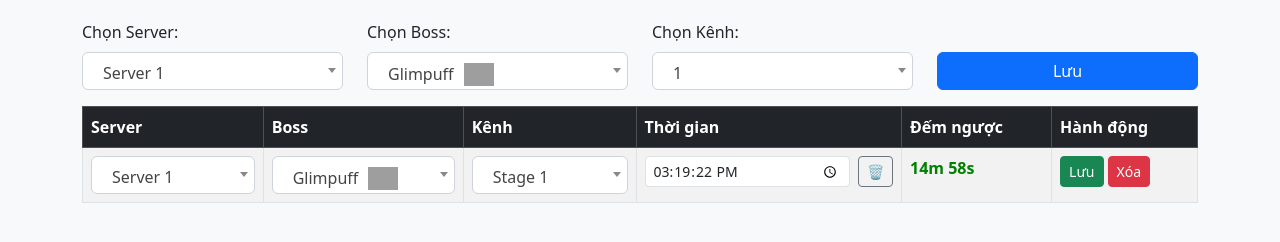
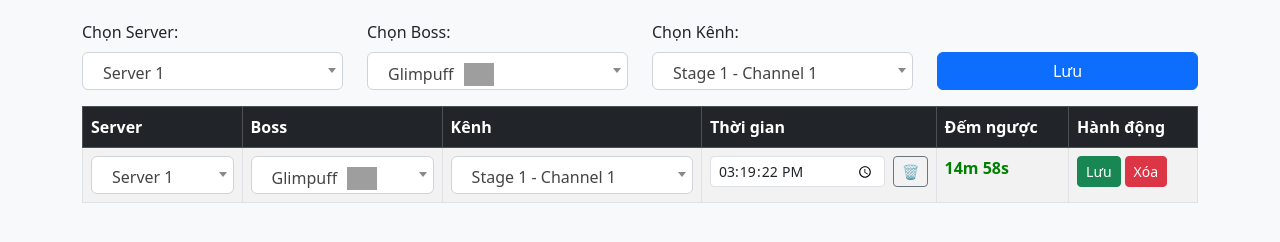
Before and after one commit to DatNguyenCtk38/Timer, a plain HTML site: page index.html in a window 1280 px wide. Both pictures are taken after a click on the button "Lưu". Shown: the part 66-308 px from the top of the page. Drawn offline with nearby package versions, Linux system fonts and the light colour scheme; grey boxes are pictures that could not be loaded.

Commit message:
Add files via upload
Add additional channel

```diff
--- a/index.html
+++ b/index.html
@@ -4,21 +4,22 @@
     <meta charset="UTF-8">
     <title>Timing Boss Tracker</title>
     <!-- Select2 CSS -->
-    <link rel="icon" href="/datdeptrai.ico" type="image/x-icon">
     <link href="https://cdn.jsdelivr.net/npm/select2@4.1.0-rc.0/dist/css/select2.min.css" rel="stylesheet" />
     <link href="https://cdn.jsdelivr.net/npm/bootstrap@5.3.2/dist/css/bootstrap.min.css" rel="stylesheet">
     <style>
       .table-warning {
         background-color: #fff3cd !important;
       }
+
       .select2-selection__arrow {
-
         top: 5px !important;
       }
+
       .countdown {
         font-weight: bold;
         color: green;
       }
+
       /* Ghi đè CSS của Select2 theo kiểu Bootstrap */
       .select2-container--default .select2-selection--single {
         height: calc(1.5em + 0.75rem + 2px) !important;
@@ -29,9 +30,11 @@
         border-radius: 0.375rem !important;
         background-color: #fff !important;
       }
+
       table td {
         position: relative;
       }
+
       td.boss-cell {
         width: 200px;
         min-width: 200px;
@@ -43,7 +46,6 @@ td.boss-cell {
     <div class="container">
       <div class="d-flex justify-content-between align-items-center mb-4">
         <h2 class="mb-0">Timing Boss Tracker</h2>
-
         <div class="d-flex align-items-center ms-3">
           <span class="me-2">🌐</span>
           <select id="languageSelect" class="form-select w-auto">
@@ -51,10 +53,7 @@ td.boss-cell {
             <option value="en" data-flag="https://flagcdn.com/w40/us.png">English</option>
           </select>
         </div>
-
-
       </div>
-
       <div class="row mb-3">
         <div class="col-md-3">
           <label id="labelServerSelect" class="form-label">Chọn Server:</label>
@@ -62,13 +61,6 @@ td.boss-cell {
             <option value="1" selected>Server 1</option>
             <option value="2">Server 2</option>
             <option value="3">Server 3</option>
-          <option value="4">Server 4</option>
-          <option value="5">Server 5</option>
-          <option value="6">Server 6</option>
-          <option value="7">Server 7</option>
-          <option value="8">Server 8</option>
-          <option value="9">Server 9</option>
-          <option value="10">Server 10</option>
           </select>
         </div>
         <div class="col-md-3">
@@ -86,19 +78,32 @@ td.boss-cell {
         <div class="col-md-3">
           <label id="labelChannelSelect" class="form-label">Stage:</label>
           <select class="form-select select2" id="channelSelect">
-          <option value="1" selected> 1</option>
-          <option value="2"> 2</option>
-          <option value="3"> 3</option>
-		   <option value="4"> 4</option>
-		    <option value="5"> 5</option>
-			  <option value="6"> 6</option>
+            <optgroup label="Stage 1">
+              <option value="stage1-channel1">Channel 1</option>
+              <option value="stage1-channel2">Channel 2</option>
+            </optgroup>
+            <optgroup label="Stage 2">
+              <option value="stage2-channel1">Channel 1</option>
+              <option value="stage2-channel2">Channel 2</option>
+            </optgroup>
+            <optgroup label="Stage 3">
+              <option value="stage3-channel1">Channel 1</option>
+              <option value="stage3-channel2">Channel 2</option>
+            </optgroup>
+            <optgroup label="Stage 4">
+              <option value="stage4-channel1">Channel 1</option>
+              <option value="stage4-channel2">Channel 2</option>
+            </optgroup>
+            <optgroup label="Stage 5">
+              <option value="stage5-channel1">Channel 1</option>
+              <option value="stage5-channel2">Channel 2</option>
+            </optgroup>
           </select>
         </div>
         <div class="col-md-3 d-flex align-items-end">
           <button class="btn btn-primary w-100" onclick="saveBoss()">Save</button>
         </div>
       </div>
-
       <table class="table table-bordered table-striped">
         <thead class="table-dark">
           <tr>
@@ -110,19 +115,23 @@ td.boss-cell {
             <th id="thAction">Action</th>
           </tr>
         </thead>
-      <tbody id="bossTableBody">
-      </tbody>
+        <tbody id="bossTableBody"></tbody>
       </table>
     </div>
-
     <!-- jQuery & Select2 JS -->
     <script src="https://code.jquery.com/jquery-3.6.0.min.js"></script>
     <script src="https://cdn.jsdelivr.net/npm/select2@4.1.0-rc.0/dist/js/select2.min.js"></script>
     <script>
-    const serverOptions = ["Server 1", "Server 2", "Server 3", "Server 4", "Server 5","Server 6", "Server 7", "Server 8","Server 9", "Server 10"];
+      const serverOptions = ["Server 1", "Server 2", "Server 3", "Server 4", "Server 5", "Server 6", "Server 7", "Server 8", "Server 9", "Server 10"];
       const bossOptions = ["Glimpuff", "Catroll", "Frostfin", "Fungi", "Venomloop", "RoseCactus", "Ogultas"];
-    const channelOptions = ["Stage 1", "Stage 2", "Stage 3","Stage 4", "Stage 5"];
-
+      const channelOptions = ["Stage 1", "Stage 2", "Stage 3", "Stage 4", "Stage 5"];
+      const groupedData = {
+        "Stage 1": ["Channel 1", "Channel 2"],
+        "Stage 2": ["Channel 1", "Channel 2"],
+        "Stage 3": ["Channel 1", "Channel 2"],
+        "Stage 4": ["Channel 1", "Channel 2"],
+        "Stage 5": ["Channel 1", "Channel 2"]
+      };
       // Map boss -> image URL
       const bossImageMap = {
         "Glimpuff": "https://assets.pixelheroes.tips/images/Monster/21350.webp",
@@ -133,7 +142,6 @@ td.boss-cell {
         "RoseCactus": "https://assets.pixelheroes.tips/images/Monster/21355.webp",
         "Ogultas": "https://assets.pixelheroes.tips/images/Monster/21356.webp"
       };
-
 
       function createTimeInput(dateObj) {
         const input = document.createElement('input');
@@ -155,7 +163,6 @@ td.boss-cell {
         });
         return input;
       }
-
       // Hàm khởi tạo dropdown, thêm flag isBoss nếu muốn thêm data-image và định dạng custom
       function createDropdown(options, selectedValue, isBoss = false) {
         const select = document.createElement('select');
@@ -174,20 +181,48 @@ td.boss-cell {
         });
         return select;
       }
+
+      function createGroupedDropdown(groupedOptions, selectedValue = "", id) {
+        const select = document.createElement('select');
+        select.className = "form-select select2";
+        select.id = id;
+
+        Object.entries(groupedOptions).forEach(([groupLabel, options]) => {
+          const optgroup = document.createElement('optgroup');
+          optgroup.label = groupLabel;
+
+          options.forEach(channel => {
+            const value = `${groupLabel.toLowerCase().replace(/\s+/g, '')}-${channel.toLowerCase().replace(/\s+/g, '')}`;
+            const option = document.createElement('option');
+            option.value = value;
+            option.text = channel;
+
+            option.setAttribute('data-search', `${groupLabel} ${channel}`);
+
+            if (value === selectedValue) {
+              option.setAttribute('selected', 'selected');
+            }
+
+
+            optgroup.appendChild(option);
+          });
+
+          select.appendChild(optgroup);
+        });
+        return select;
+      }
+
+
       function sortTableByCountdown() {
         const table = document.getElementById("countdownTable");
         const rows = Array.from(table.rows).slice(1); // bỏ hàng tiêu đề
-
         rows.sort((a, b) => {
           const timeA = a.cells[1].innerText.trim(); // lấy cột thứ 2: hh:mm:ss
           const timeB = b.cells[1].innerText.trim();
-
           const secondsA = toSeconds(timeA);
           const secondsB = toSeconds(timeB);
-
           return secondsA - secondsB; // tăng dần
         });
-
         // Gắn lại các hàng đã sort
         rows.forEach(row => table.tBodies[0].appendChild(row));
       }
@@ -196,21 +231,18 @@ function toSeconds(hms) {
         const [h, m, s] = hms.split(':').map(Number);
         return h * 3600 + m * 60 + s;
       }
-
       // Hàm saveBoss sau khi sửa để tạo hàng mới trong bảng
       function saveBoss() {
         const t = translations[currentLang];
         const serverValue = "Server " + $('#serverSelect').val();
         const bossValue = $('#bossSelect').val();
-  const channelValue = "Stage " + $('#channelSelect').val();
-
+        const channelValue = $('#channelSelect').val();
         const now = new Date();
         const appearTime = new Date(now.getTime() + 15 * 60000);
         const rowId = "row-" + Date.now();
         const table = document.getElementById('bossTableBody');
         const row = document.createElement('tr');
         row.id = rowId;
-
         const tdServer = document.createElement('td');
         const serverSelect = createDropdown(serverOptions, serverValue);
         tdServer.appendChild(serverSelect);
@@ -218,7 +250,6 @@ function saveBoss() {
           width: '100%',
           dropdownParent: $(tdServer)
         });
-
         const tdBoss = document.createElement('td');
         tdBoss.classList.add('boss-cell');
         const bossSelect = createDropdown(bossOptions, bossValue, true);
@@ -229,22 +260,29 @@ function saveBoss() {
           templateResult: formatBoss,
           templateSelection: formatBoss
         });
-
         const tdChannel = document.createElement('td');
-  const channelSelect = createDropdown(channelOptions, channelValue);
+        const uniqueString = generateUniqueId();
+        const channelSelect = createGroupedDropdown(groupedData, channelValue,uniqueString);
         tdChannel.appendChild(channelSelect);
         $(channelSelect).select2({
           width: '100%',
           dropdownParent: $(tdChannel)
+        }).on('change', function() {
+          const selectedOption = $(this).find('option:selected');
+          const optgroup = selectedOption.closest('optgroup').attr('label');
+          const text = selectedOption.text();
+          const result = `${optgroup} - ${text}`;
+          $(`#select2-${uniqueString}-container`).text(result);
         });
 
+        setTimeout(() => {
+          $(`#${uniqueString}`).trigger('change');
+        }, 0);
         const tdTime = document.createElement('td');
         const timeWrapper = document.createElement('div');
         timeWrapper.className = "d-flex align-items-center gap-2";
-
         // Tạo input time
         const timeInput = createTimeInput(appearTime);
-
         // Tạo nút Clear
         const clearBtn = document.createElement('button');
         clearBtn.innerText = "🗑️";
@@ -253,15 +291,12 @@ function saveBoss() {
           timeInput.value = "";
           timeInput.setAttribute('data-date', "");
         };
-
         timeWrapper.appendChild(timeInput);
         timeWrapper.appendChild(clearBtn);
         tdTime.appendChild(timeWrapper);
-
         const tdCountdown = document.createElement('td');
         tdCountdown.className = "countdown";
         tdCountdown.innerText = t.countdown;
-
         const tdAction = document.createElement('td');
         const btnSave = document.createElement('button');
         btnSave.className = "btn btn-success btn-sm me-1";
@@ -270,59 +305,52 @@ function saveBoss() {
           const timeInput = row.cells[3].querySelector("input");
           const now = new Date();
           const newDate = new Date(now.getTime() + 14 * 60000 + 55 * 1000); // 14 phút 55 giây
-
           const h = newDate.getHours().toString().padStart(2, '0');
           const m = newDate.getMinutes().toString().padStart(2, '0');
           const s = newDate.getSeconds().toString().padStart(2, '0');
-
           timeInput.value = `${h}:${m}:${s}`;
           timeInput.setAttribute('data-date', newDate.toISOString());
           updateCountdowns();
-    sortTableByTime();  // Gọi hàm sắp xếp khi lưu
+          sortTableByTime(); // Gọi hàm sắp xếp khi lưu
         };
-
         const btnDelete = document.createElement('button');
         btnDelete.className = "btn btn-danger btn-sm";
         btnDelete.innerText = t.deleteButton;
         btnDelete.onclick = () => row.remove();
-
         tdAction.appendChild(btnSave);
         tdAction.appendChild(btnDelete);
-
         row.appendChild(tdServer);
         row.appendChild(tdBoss);
         row.appendChild(tdChannel);
         row.appendChild(tdTime);
         row.appendChild(tdCountdown);
         row.appendChild(tdAction);
-
         table.appendChild(row);
-
         // Gọi lại hàm sắp xếp sau khi thêm hàng mới vào bảng
         sortTableByTime();
+      }
+
+      function generateUniqueId(prefix = "id") {
+        const randomPart = Math.random().toString(36).substr(2, 6); // 6 ký tự ngẫu nhiên
+        const timestampPart = Date.now().toString(36);              // timestamp để tăng tính duy nhất
+        return `${prefix}_${timestampPart}_${randomPart}`;
       }
 
       function sortTableByTime() {
         const table = document.getElementById("bossTableBody");
         const rows = Array.from(table.rows);
-
         rows.sort((a, b) => {
-    const timeA = a.cells[3].querySelector('input').value;  // Lấy giá trị từ ô thời gian
+          const timeA = a.cells[3].querySelector('input').value; // Lấy giá trị từ ô thời gian
           const timeB = b.cells[3].querySelector('input').value;
-
           const [hA, mA, sA] = timeA.split(':').map(Number);
           const [hB, mB, sB] = timeB.split(':').map(Number);
-
           const totalSecondsA = hA * 3600 + mA * 60 + sA;
           const totalSecondsB = hB * 3600 + mB * 60 + sB;
-
-    return totalSecondsA - totalSecondsB;  // Sắp xếp tăng dần theo thời gian
+          return totalSecondsA - totalSecondsB; // Sắp xếp tăng dần theo thời gian
         });
-
         // Append lại các hàng đã sắp xếp
         rows.forEach(row => table.appendChild(row));
       }
-
       const translations = {
         vi: {
           labelServerSelect: "Chọn Server:",
@@ -355,18 +383,15 @@ const translations = {
           thAction: "Action"
         }
       };
-
       let currentLang = 'vi';
 
       function updateLanguage(lang) {
         const t = translations[lang];
         currentLang = lang;
-
         const setText = (id, key) => {
           const el = document.getElementById(id);
           if (el) el.innerText = t[key];
         };
-
         setText("labelServerSelect", "labelServerSelect");
         setText("labelBossSelect", "labelBossSelect");
         setText("labelChannelSelect", "labelChannelSelect");
@@ -376,11 +401,9 @@ function updateLanguage(lang) {
         setText("thTime", "thTime");
         setText("thCountdown", "thCountdown");
         setText("thAction", "thAction");
-
         // Cập nhật nút Save chính (phía trên)
         const saveBtn = document.querySelector('button[onclick="saveBoss()"]');
         if (saveBtn) saveBtn.innerText = t.saveButton;
-
         // Cập nhật các nút trong bảng
         const rows = document.querySelectorAll('#bossTableBody tr');
         rows.forEach(row => {
@@ -390,21 +413,18 @@ function updateLanguage(lang) {
           } else if (countdownCell.innerText.includes("xuất hiện") || countdownCell.innerText.includes("Spawned")) {
             countdownCell.innerText = t.appeared;
           }
-
           const btns = row.cells[5]?.querySelectorAll("button");
           if (btns && btns.length === 2) {
-      btns[0].innerText = t.saveButton;   // nút Save
+            btns[0].innerText = t.saveButton; // nút Save
             btns[1].innerText = t.deleteButton; // nút Delete
           }
         });
       }
-
       document.addEventListener("DOMContentLoaded", () => {
         const langSelect = document.getElementById("languageSelect");
         langSelect.addEventListener("change", () => {
           updateLanguage(langSelect.value);
         });
-
         // Khởi tạo ngôn ngữ mặc định
         updateLanguage("vi");
       });
@@ -414,13 +434,14 @@ $('#languageSelect').select2({
         minimumResultsForSearch: Infinity,
         width: '100%'
       });
+
       function formatFlag(option) {
         if (!option.id) return option.text;
         const flagUrl = $(option.element).data('flag');
         const text = option.text;
         if (!flagUrl) return text;
+        return $(`
 
-  return $(`
 					<span style="display: flex; align-items: center;">
 						<img src="${flagUrl}" style="width: 20px; height: 15px; object-fit: contain; margin-right: 8px;">
 							<span>${text}</span>
@@ -435,30 +456,25 @@ function updateCountdowns() {
           const timeInput = row.cells[3].querySelector("input");
           const countdownCell = row.cells[4];
           const appearTimeStr = timeInput.getAttribute("data-date");
-
           if (!appearTimeStr) {
             countdownCell.innerText = "-";
             countdownCell.style.color = '#000';
             row.classList.remove("table-warning");
             return;
           }
-
           const appearTime = new Date(appearTimeStr);
           const diff = appearTime - now;
-
           if (diff > 0) {
             const mins = Math.floor(diff / 60000);
             const secs = Math.floor((diff % 60000) / 1000);
             countdownCell.innerText = `${mins}m ${secs}s`;
             countdownCell.style.color = 'green';
-
             // Highlight nếu dưới 1 phút
             if (diff <= 60000) {
               row.classList.add("table-warning");
             } else {
               row.classList.remove("table-warning");
             }
-
           } else {
             countdownCell.innerText = translations[currentLang].appeared;
             countdownCell.style.color = 'red';
@@ -466,46 +482,54 @@ function updateCountdowns() {
           }
         });
       }
-
-
-
       setInterval(updateCountdowns, 1000);
-
       // Hàm định dạng hiển thị cho dropdown boss khi dùng Select2
       function formatBoss(option) {
         if (!option.id) return option.text;
         const imageUrl = $(option.element).data('image');
         if (!imageUrl) return option.text;
         const $option = $(`
+
 						<span style="display: flex; align-items: center;">
           ${option.text}
+
 							<img src="${imageUrl}" style="height: 30px; width: 30px; object-fit: contain; margin-left: 10px;">
 							</span>
       `);
         return $option;
       }
-
-    $(document).ready(function () {
+      $(document).ready(function() {
         // Khởi tạo Select2 cho dropdown tĩnh
-  $('#serverSelect, #channelSelect').select2({ width: '100%' });
-
+        $('#serverSelect, #channelSelect').select2({
+          width: '100%'
+        });
+        $('#channelSelect').select2({
+          width: '100%'
+        }).on('change', function() {
+          const selectedOption = $(this).find('option:selected');
+          const optgroup = selectedOption.closest('optgroup').attr('label');
+          const text = selectedOption.text();
+          const result = `${optgroup} - ${text}`;
+          $('#select2-channelSelect-container').text(result);
+        });
+        setTimeout(() => {
+          $(`#channelSelect`).trigger('change');
+        }, 0);
         $('#bossSelect').select2({
           templateResult: formatBoss,
           templateSelection: formatBoss,
           width: '100%'
         });
-
         $('#languageSelect').select2({
           templateResult: formatFlag,
           templateSelection: formatFlag,
           minimumResultsForSearch: Infinity,
           width: '100%'
-  }).on('change', function () {
+        }).on('change', function() {
           const selectedLang = $(this).val();
           updateLanguage(selectedLang);
           currentLang = selectedLang;
         });
-
         $(document).on('select2:open', function(e) {
           setTimeout(function() {
             const searchField = document.querySelector('.select2-search__field');
@@ -514,12 +538,10 @@ function updateCountdowns() {
             }
           }, 100);
         });
-
         // Set ngôn ngữ mặc định
         updateLanguage("vi");
         currentLang = "vi";
       });
-
     </script>
   </body>
 </html>
```
Lines whose indentation alone changed are shown as unchanged.
